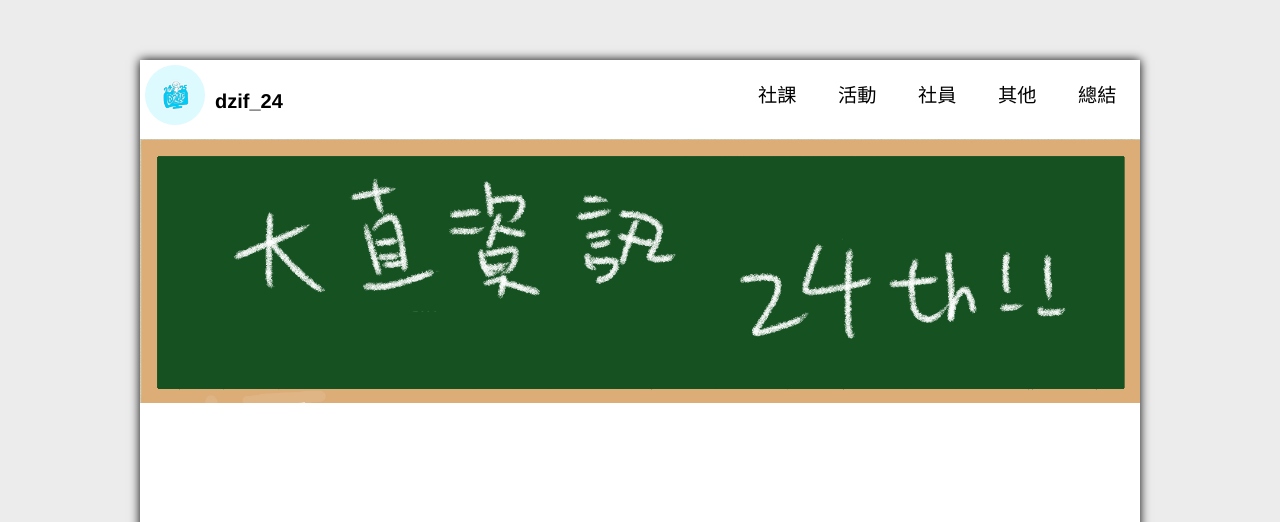
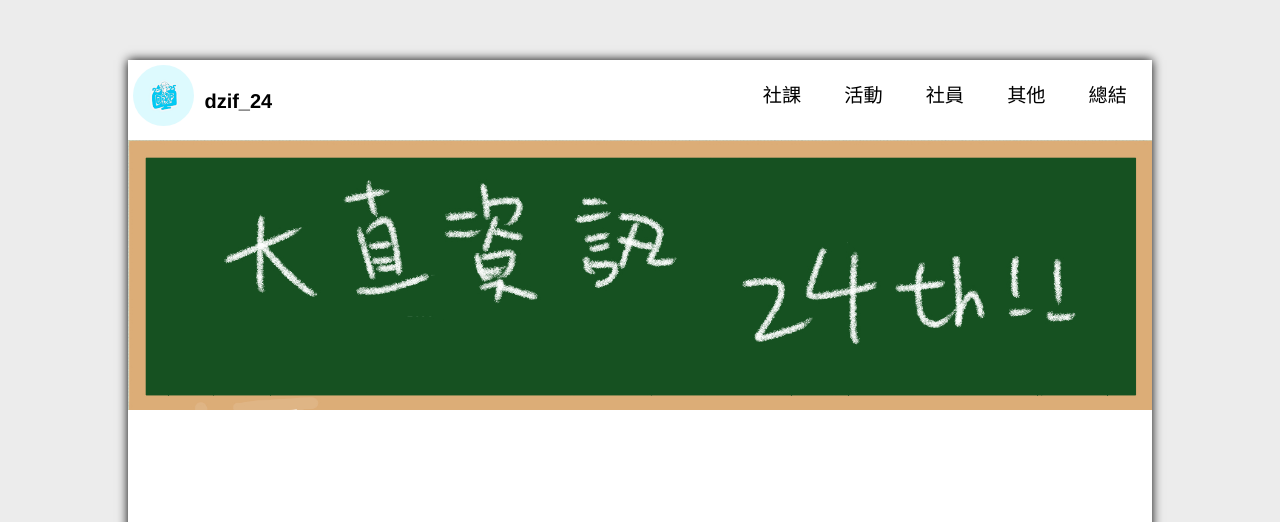
Before and after one commit to TheMoodyOldman/TheMoodyOldman, a plain HTML site: page index.html in a window 1280 px wide. Shown: the top 522 px of the page. Drawn offline with nearby package versions, Linux system fonts and the light colour scheme.

Commit message:
width: 80%

```diff
--- a/CSS/basic.css
+++ b/CSS/basic.css
@@ -14,7 +14,7 @@ html, body{
 }
 
 .body {
-    width: 1000px;
+    width: 80%;
     background-color: white;
     box-shadow: 0 0 10px;
     margin-top: 60px;
```
